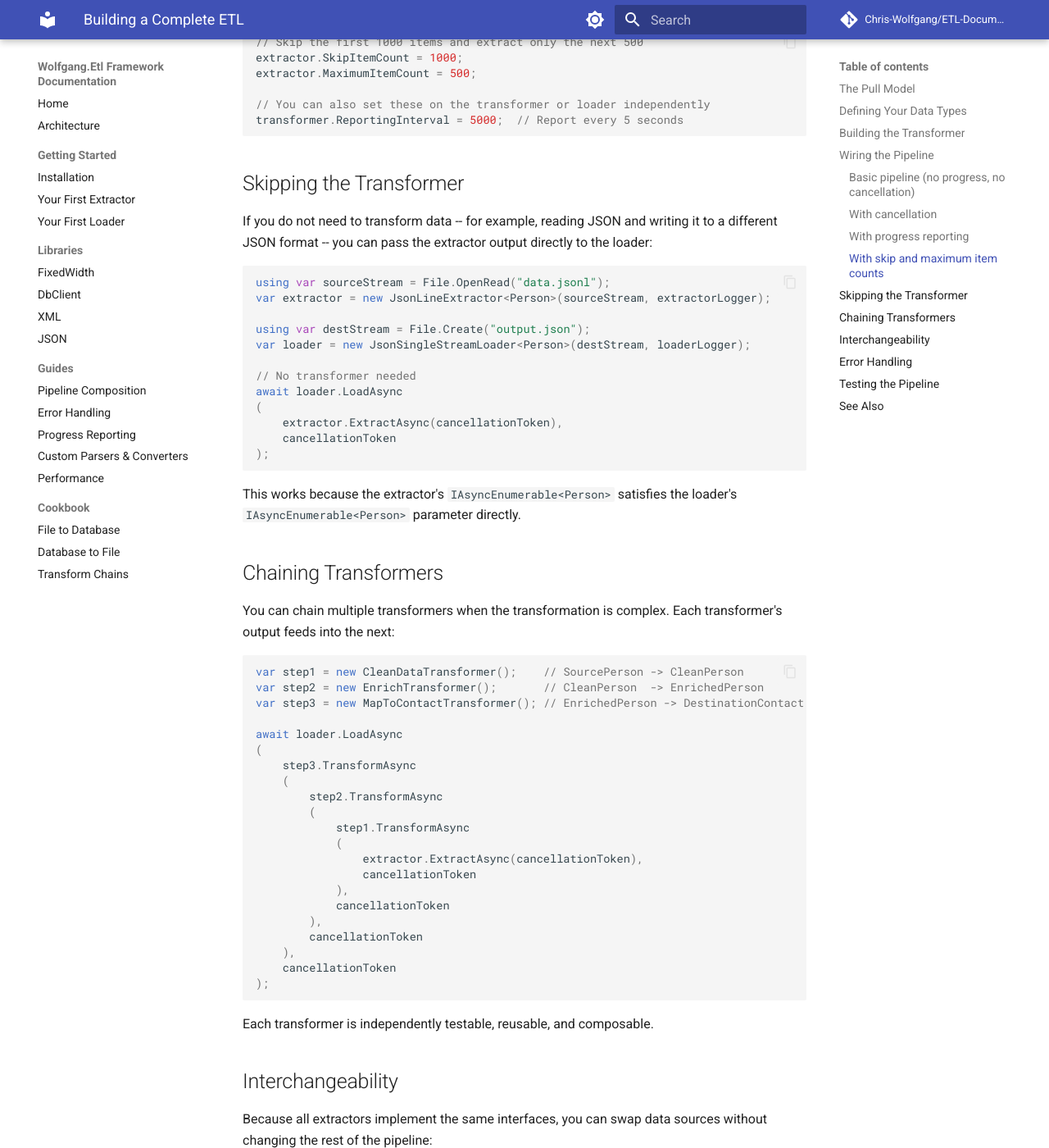
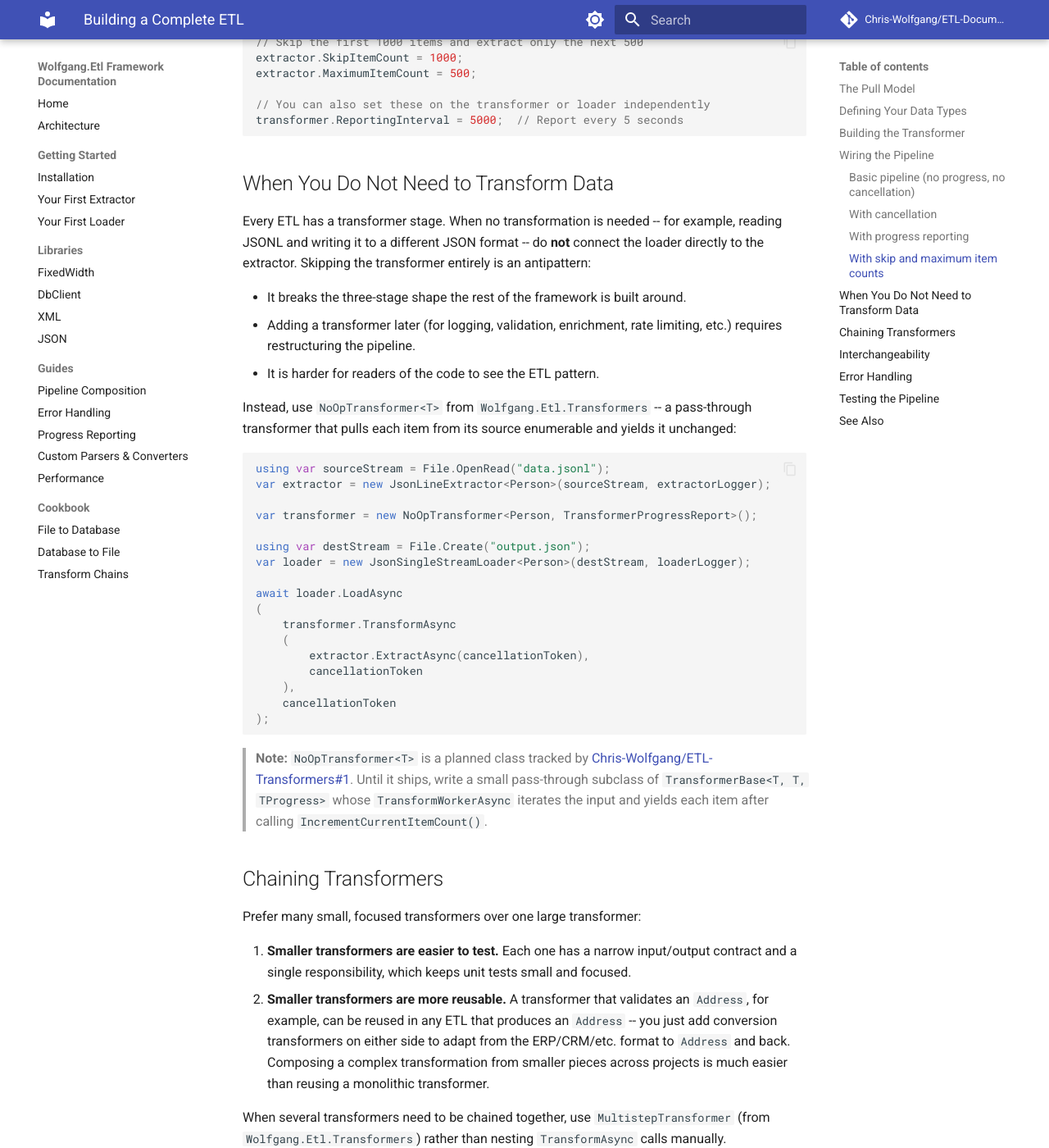
Before and after one commit to Chris-Wolfgang/ETL-Documentation, an MkDocs documentation site: the page built from docs/wiki-original/Building-a-Complete-ETL.md, in a window 1280 px wide and 1400 px high, scrolled down 3451 px. Shown: the whole window at 82% size. Built offline with MkDocs 1.6.1 and Material for MkDocs 9.7.7, drawn with Linux system fonts in a browser that asks for light colours; comment, search, counter and statistics services are not loaded; some of the changed text lies outside the part shown.

Commit message:
Establish "every ETL has a transformer" principle; reference NoOpTransformer and MultistepTransformer
The three-stage extract/transform/load shape is a core design principle of
the framework. Two places in the docs currently suggest skipping the
transformer when no conversion is needed:

- Home.md "What you need to build an ETL" table marks the transformer as
  "0-N" / "optional if types match" and recommends skipping it entirely
- Building-a-Complete-ETL.md has a "Skipping the Transformer" section that
  connects the loader directly to the extractor

Skipping the transformer is an antipattern -- it breaks the three-stage
pipeline shape and makes later additions (logging, validation, enrichment)
harder. The correct pattern is to use NoOpTransformer<T> -- a pass-through
transformer that pulls each item from its source and yields it unchanged.

Additionally, the "Chaining Transformers" guidance now explains *why* small
focused transformers are preferred (testability, reusability) and routes
users to MultistepTransformer rather than raw nested TransformAsync calls.

NoOpTransformer<T> and MultistepTransformer live in Wolfgang.Etl.Transformers,
which has not yet shipped. The docs reference the planned classes by name so
the guidance lands now, with explicit notes pointing at the tracking issues:
- Chris-Wolfgang/ETL-Transformers#1 (NoOpTransformer)
- Chris-Wolfgang/ETL-Transformers#2 (MultistepTransformer)

Until those classes ship, users can write a small pass-through subclass of
TransformerBase<T, T, TProgress> or nest TransformAsync calls manually.

Resolves review comments on PR #1:
- Home.md   r3114737058 ("Not optional")
- Home.md   r3114738827 (use NoOpTransformer instead of skipping)
- Building-a-Complete-ETL.md r3114589312 (antipattern to skip the transformer)
- Building-a-Complete-ETL.md r3114597583 (use MultistepTransformer for chaining)
- Building-a-Complete-ETL.md r3114604491 (explain why small transformers)

Co-Authored-By: Claude Opus 4.6 <noreply@anthropic.com>

````diff
--- a/docs/wiki-original/Building-a-Complete-ETL.md
+++ b/docs/wiki-original/Building-a-Complete-ETL.md
@@ -175,57 +175,77 @@ transformer.ReportingInterval = 5000;  // Report every 5 seconds
 ```
 
 
-## Skipping the Transformer
+## When You Do Not Need to Transform Data
 
-If you do not need to transform data -- for example, reading JSON and writing it to a different JSON format -- you can pass the extractor output directly to the loader:
+Every ETL has a transformer stage. When no transformation is needed -- for example, reading JSONL and writing it to a different JSON format -- do **not** connect the loader directly to the extractor. Skipping the transformer entirely is an antipattern:
+
+- It breaks the three-stage shape the rest of the framework is built around.
+- Adding a transformer later (for logging, validation, enrichment, rate limiting, etc.) requires restructuring the pipeline.
+- It is harder for readers of the code to see the ETL pattern.
+
+Instead, use `NoOpTransformer<T>` from `Wolfgang.Etl.Transformers` -- a pass-through transformer that pulls each item from its source enumerable and yields it unchanged:
 
 ```csharp
 using var sourceStream = File.OpenRead("data.jsonl");
 var extractor = new JsonLineExtractor<Person>(sourceStream, extractorLogger);
 
+var transformer = new NoOpTransformer<Person, TransformerProgressReport>();
+
 using var destStream = File.Create("output.json");
 var loader = new JsonSingleStreamLoader<Person>(destStream, loaderLogger);
 
-// No transformer needed
 await loader.LoadAsync
 (
-    extractor.ExtractAsync(cancellationToken),
-    cancellationToken
-);
-```
-
-This works because the extractor's `IAsyncEnumerable<Person>` satisfies the loader's `IAsyncEnumerable<Person>` parameter directly.
-
-
-## Chaining Transformers
-
-You can chain multiple transformers when the transformation is complex. Each transformer's output feeds into the next:
-
-```csharp
-var step1 = new CleanDataTransformer();    // SourcePerson -> CleanPerson
-var step2 = new EnrichTransformer();       // CleanPerson  -> EnrichedPerson
-var step3 = new MapToContactTransformer(); // EnrichedPerson -> DestinationContact
-
-await loader.LoadAsync
-(
-    step3.TransformAsync
+    transformer.TransformAsync
     (
-        step2.TransformAsync
-        (
-            step1.TransformAsync
-            (
-                extractor.ExtractAsync(cancellationToken),
-                cancellationToken
-            ),
-            cancellationToken
-        ),
+        extractor.ExtractAsync(cancellationToken),
         cancellationToken
     ),
     cancellationToken
 );
 ```
 
-Each transformer is independently testable, reusable, and composable.
+> **Note:** `NoOpTransformer<T>` is a planned class tracked by [Chris-Wolfgang/ETL-Transformers#1](https://github.com/Chris-Wolfgang/ETL-Transformers/issues/1). Until it ships, write a small pass-through subclass of `TransformerBase<T, T, TProgress>` whose `TransformWorkerAsync` iterates the input and yields each item after calling `IncrementCurrentItemCount()`.
+
+
+## Chaining Transformers
+
+Prefer many small, focused transformers over one large transformer:
+
+1. **Smaller transformers are easier to test.** Each one has a narrow input/output contract and a single responsibility, which keeps unit tests small and focused.
+2. **Smaller transformers are more reusable.** A transformer that validates an `Address`, for example, can be reused in any ETL that produces an `Address` -- you just add conversion transformers on either side to adapt from the ERP/CRM/etc. format to `Address` and back. Composing a complex transformation from smaller pieces across projects is much easier than reusing a monolithic transformer.
+
+When several transformers need to be chained together, use `MultistepTransformer` (from `Wolfgang.Etl.Transformers`) rather than nesting `TransformAsync` calls manually. `MultistepTransformer` takes an ordered collection of transformers where:
+
+- The `TSource` of the `MultistepTransformer` matches the input of the first transformer.
+- The output of transformer N matches the input of transformer N+1.
+- The `TDestination` of the `MultistepTransformer` matches the output of the last transformer.
+
+```csharp
+var transformer = new MultistepTransformer<SourcePerson, DestinationContact, TransformerProgressReport>
+(
+    new ITransformAsync<object, object>[]
+    {
+        new CleanDataTransformer(),    // SourcePerson   -> CleanPerson
+        new EnrichTransformer(),       // CleanPerson    -> EnrichedPerson
+        new MapToContactTransformer(), // EnrichedPerson -> DestinationContact
+    }
+);
+
+await loader.LoadAsync
+(
+    transformer.TransformAsync
+    (
+        extractor.ExtractAsync(cancellationToken),
+        cancellationToken
+    ),
+    cancellationToken
+);
+```
+
+This gives you a single transformer object you can hand to the loader, while still keeping each step independently testable, reusable, and composable.
+
+> **Note:** `MultistepTransformer` is a planned class tracked by [Chris-Wolfgang/ETL-Transformers#2](https://github.com/Chris-Wolfgang/ETL-Transformers/issues/2). Until it ships, chain transformers by nesting `TransformAsync` calls manually, with the innermost call receiving the extractor's enumerable.
 
 
 ## Interchangeability
````
Also changed, not shown: docs/wiki-original/Home.md (+4 -2 lines).
